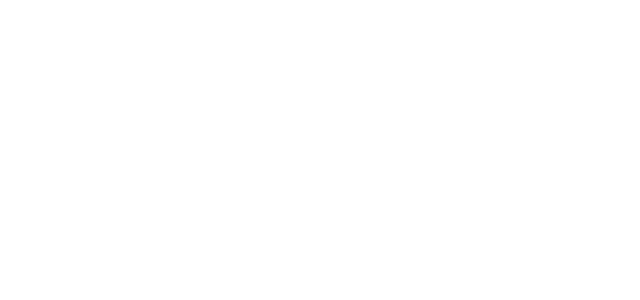
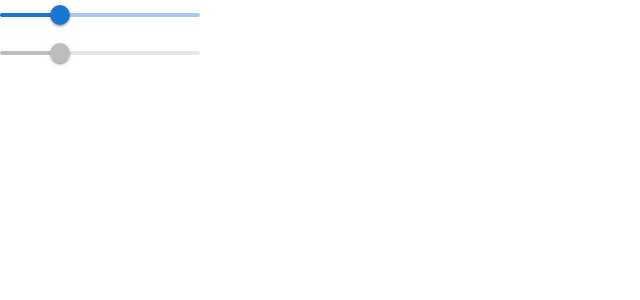
Before and after one commit to PawanKumar666/TailwindHeadstart, a React (Vite) app in the folder Tailwind-Practice/: page /mui-slider in a window 1280 px wide. Before the commit this address had no page. Shown: the top 300 px of the page, without its empty margins (0-640 px from the left). Built offline with nearby package versions, Linux system fonts and the light colour scheme.

Commit message:
Simple mui slider

```diff
--- a/Tailwind-Practice/src/App.jsx
+++ b/Tailwind-Practice/src/App.jsx
@@ -2,6 +2,7 @@
 import { BrowserRouter, Routes, Route } from 'react-router-dom'
 import ShopHome from './components/Shop/ShopHome';
 import SimpleButtonMui from './Mui/SimpleButtonMui';
+import ContinuousSlider from './Mui/MuiSlider';
 
 function App() {
     return (
@@ -25,6 +26,7 @@
           } />
           <Route path="/shop" element={<ShopHome />} />
           <Route path="/mui-simple-button" element={<SimpleButtonMui />} />
+          <Route path="/mui-slider" element={<ContinuousSlider />} />
         </Routes>
       </BrowserRouter>
     );
--- /dev/null
+++ b/Tailwind-Practice/src/Mui/MuiSlider.jsx
@@ -0,0 +1,21 @@
+import * as React from 'react';
+import Box from '@mui/material/Box';
+import Stack from '@mui/material/Stack';
+import Slider from '@mui/material/Slider';
+
+export default function ContinuousSlider() {
+  const [value, setValue] = React.useState(30);
+
+  const handleChange = (event, newValue) => {
+    setValue(newValue);
+  };
+
+  return (
+    <Box sx={{ width: 200 }}>
+      <Stack spacing={2} direction="row" sx={{ mb: 1 }} alignItems="center">
+        <Slider aria-label="Volume" value={value} onChange={handleChange} />
+      </Stack>
+      <Slider disabled defaultValue={30} aria-label="Disabled slider" />
+    </Box>
+  );
+}
```
